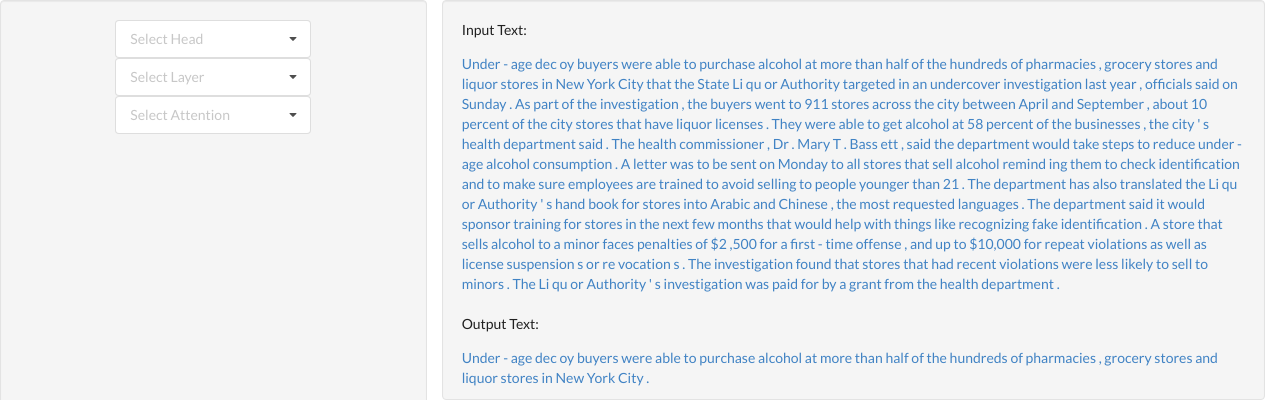
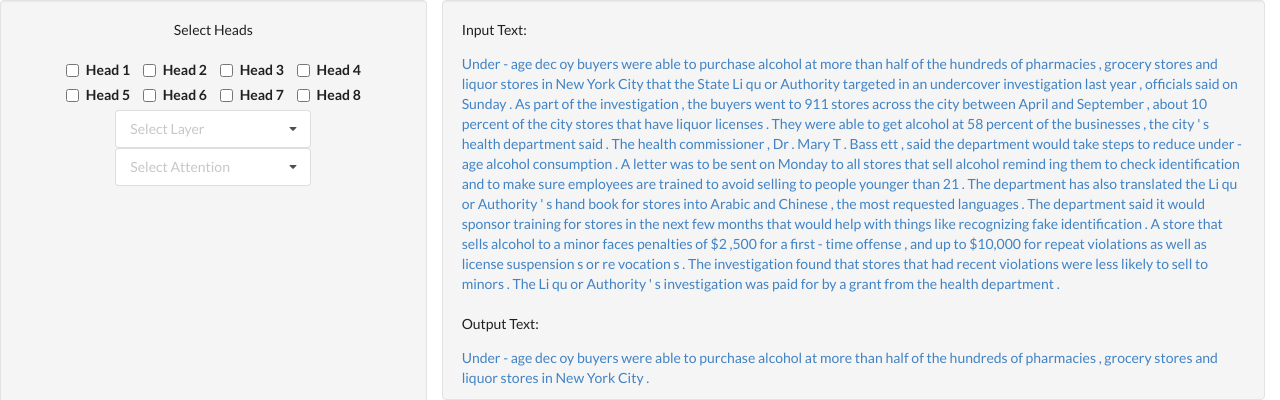
Before and after one commit to TianxiaoHu/transformer_vis, a Flask app: page / in a window 1280 px wide. Shown: the top 400 px of the page. Run offline with Flask 2, Linux system fonts and the light colour scheme; some libraries are stand-ins or nearby versions.

Commit message:
Made checkboxes to select heads. TODO: Get values from them to concatenate the different heads that we want. I've left the old code in, commented, just in case.

```diff
--- a/TransVis/app/static/js/main.js
+++ b/TransVis/app/static/js/main.js
@@ -120,4 +120,4 @@ function append_text() {
             $('#highlightTextField').append('<br> <br>');
         });
     });
-};
+}
--- a/TransVis/app/templates/index.html
+++ b/TransVis/app/templates/index.html
@@ -13,6 +13,7 @@
     <script src="../static/js/d3.v3.js"></script>
     <script src="../static/js/main.js"></script>
     <script src="../static/js/plotly-latest.min.js"></script>
+
     <style>
         body {
             font-family: Lato, 'Helvetica Neue', Arial, Helvetica, sans-serif;
@@ -57,7 +58,19 @@
     <div class="container-fluid text-center fillHeight">
         <div class="row content fillHeight">
             <div class="col-sm-4 well fillHeight" id="panel">
-                <div class="ui selection dropdown">
+                <div class="default text">Select Heads</div> <br>
+                <div class="checkbox-inline"> <label><input type="checkbox" value="">Head 1</label> </div>
+                <div class="checkbox-inline"> <label><input type="checkbox" value="">Head 2</label> </div>
+                <div class="checkbox-inline"> <label><input type="checkbox" value="">Head 3</label> </div>
+                <div class="checkbox-inline"> <label><input type="checkbox" value="">Head 4</label> </div>
+                <br>
+                <div class="checkbox-inline"> <label><input type="checkbox" value="">Head 5</label> </div>
+                <div class="checkbox-inline"> <label><input type="checkbox" value="">Head 6</label> </div>
+                <div class="checkbox-inline"> <label><input type="checkbox" value="">Head 7</label> </div>
+                <div class="checkbox-inline"> <label><input type="checkbox" value="">Head 8</label> </div>
+                <!--<div class="ui selection dropdown">
+                    <input type="checkbox" name="head">
+                    <i class="dropdown icon"></i>
                     <input type="hidden" name="head">
                     <i class="dropdown icon"></i>
                     <div class="default text">Select Head</div>
@@ -71,7 +84,7 @@
                         <div class="item" data-value="6">7</div>
                         <div class="item" data-value="7">8</div>
                     </div>
-                </div>
+                </div> -->
 
                 <div class="ui selection dropdown">
                     <input type="hidden" name="head">
@@ -99,7 +112,7 @@
                 </div>
             </div>
             <div class="col-sm-8 fillHeight" id="chart" style="text-align: left">
-                <div class="fillWidth well" id="highlight" style="overflow: scroll;">
+                <div class="fillWidth well" id="highlight" style="overflow: scroll">
                     <p id="highlightTextField">
                     </p>
                 </div>
```
